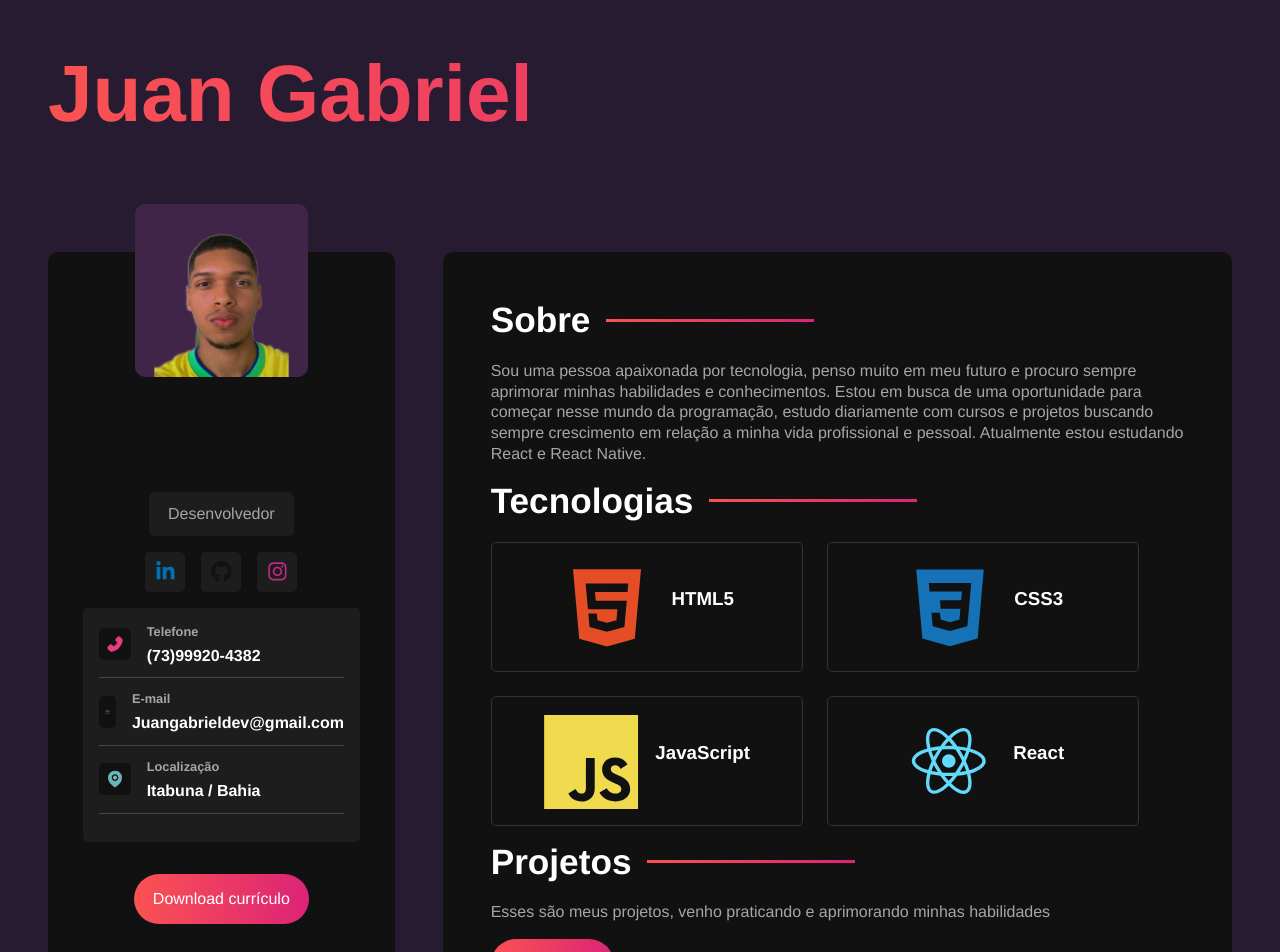
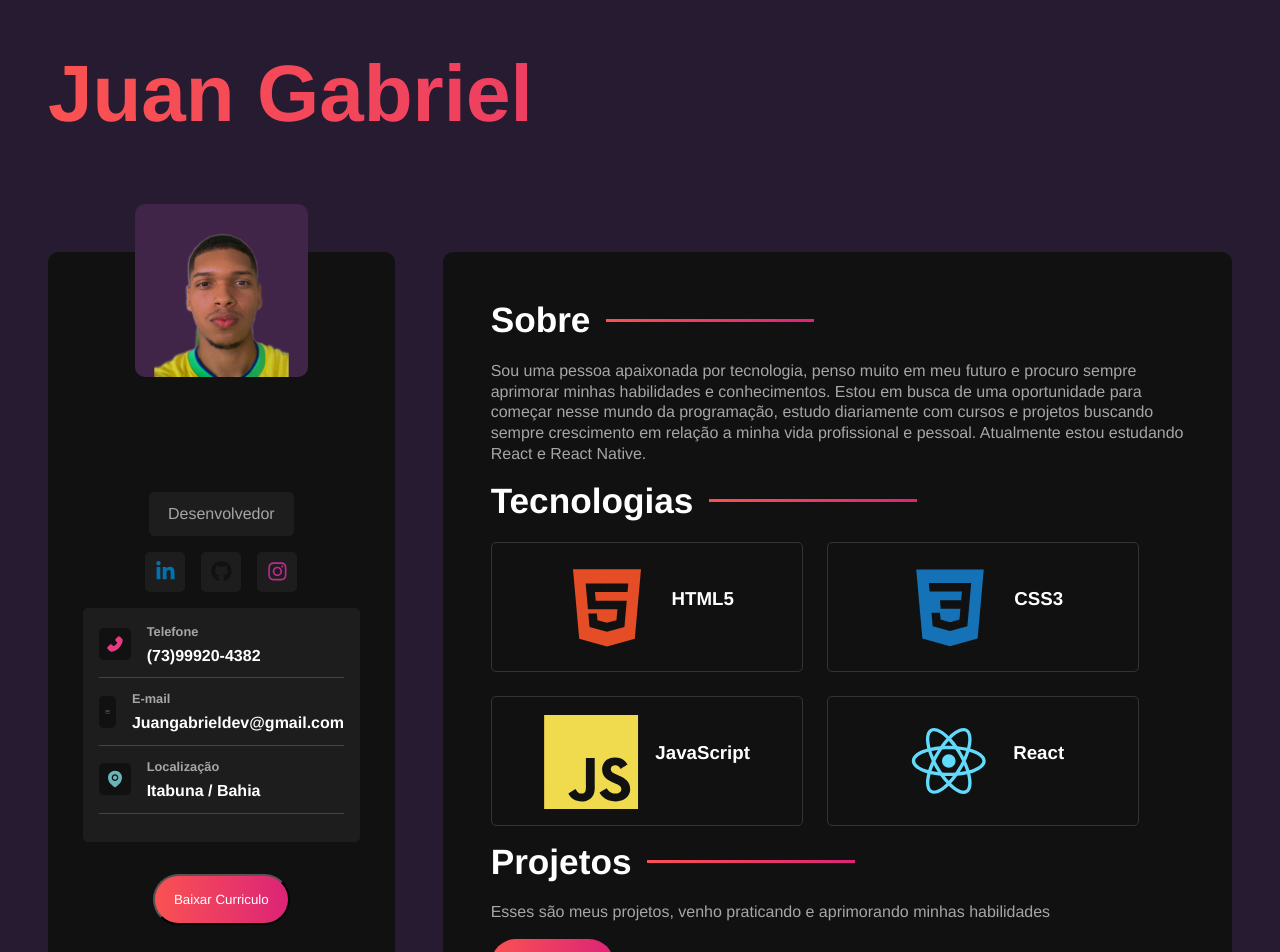
Before and after one commit to Juangabrielrsz/portfolio, a React (Vite) app: page / in a window 1280 px wide. Shown: the top 952 px of the page. Built offline with nearby package versions, Linux system fonts and the light colour scheme.

Commit message:
realizei alteraçao no pdf

```diff
--- /dev/null
+++ b/src/components/Pdf.jsx
@@ -0,0 +1,17 @@
+function Pdf() {
+  const handleDownload = () => {
+    const pdfPath = './src/files/MeuCurriculo.pdf';
+    const link = document.createElement('a');
+    link.href = pdfPath;
+    link.download = "curriculo.pdf";
+    document.body.appendChild(link);
+    link.click();
+    document.body.removeChild(link);
+  };
+
+  return (
+    <button onClick={handleDownload} className="btn">Baixar Curriculo</button>
+  );
+}
+
+export default Pdf;
--- a/src/components/Sidebar.jsx
+++ b/src/components/Sidebar.jsx
@@ -1,5 +1,7 @@
 import SocialNetworkContainer from "./SocialNetworkContainer";
 import InformationContainer from "./InformationContainer";
+import Pdf from "./Pdf";
+
 
 import Avatar from '../img/eu.png';
 
@@ -12,9 +14,7 @@ const Sidebar = () => {
       <p className="title">Desenvolvedor</p>
       <SocialNetworkContainer />
       <InformationContainer />
-      <a href="../files/curriculo.pdf" download="curriculo"  className="btn">
-        Download currículo
-      </a>
+      <Pdf />
     </aside>
   );
 };
```
Also changed, not shown: 2 other files (tests, documents, lock files or other folders).
